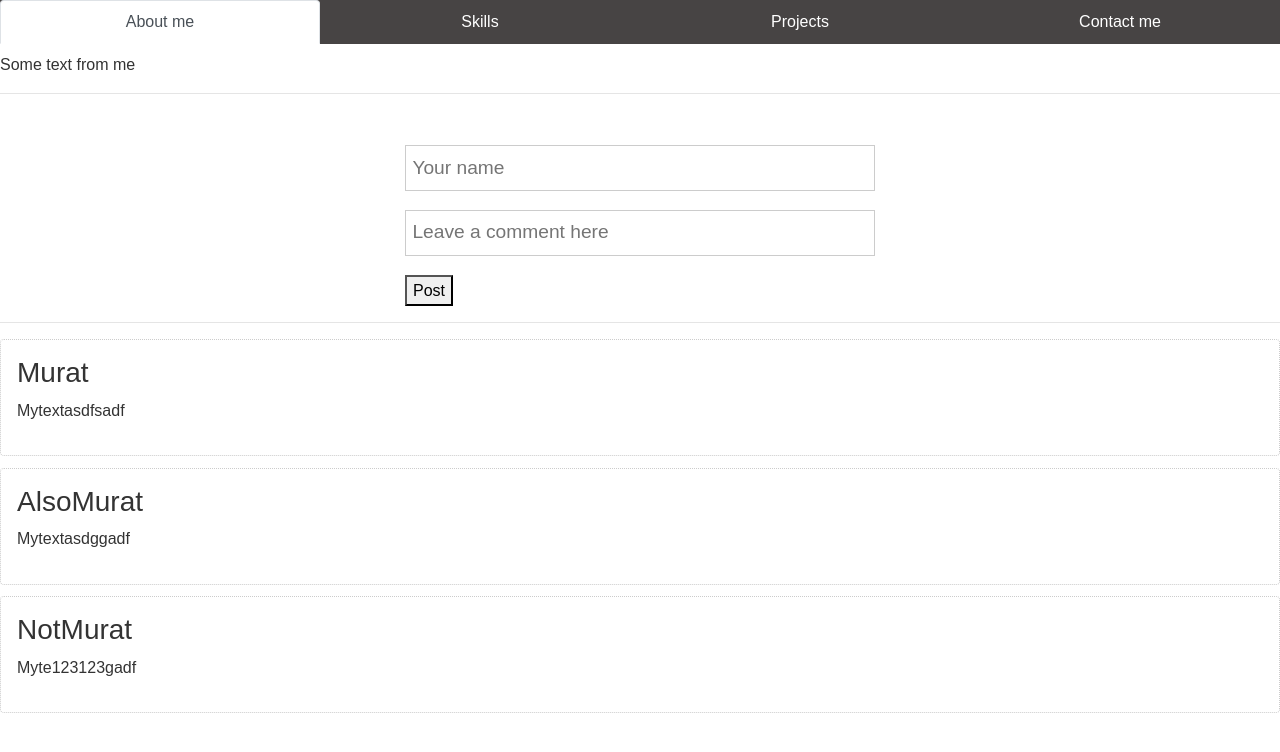
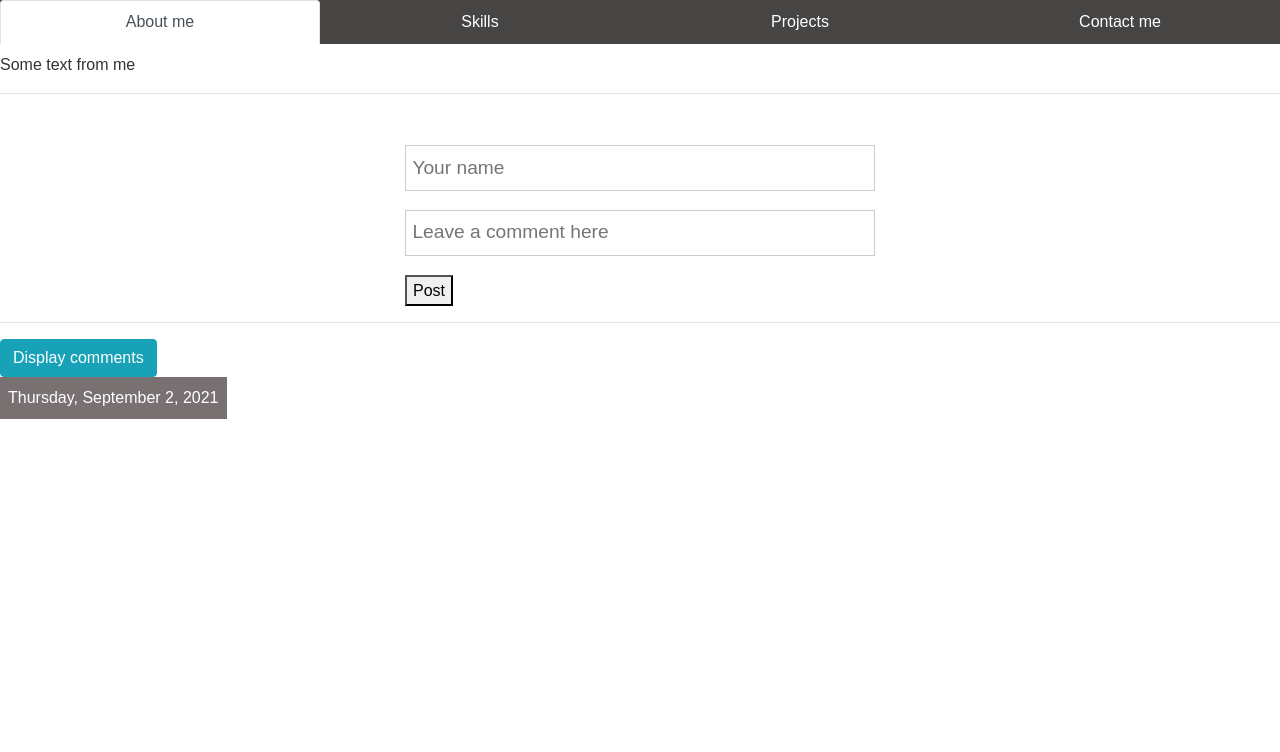
Before and after one commit to Forvide/CV-App, an Angular app: page / in a window 1280 px wide. Shown: the top 752 px of the page. Built offline with nearby package versions, Linux system fonts and the light colour scheme.

Commit message:
Hide button and date corner added

```diff
--- a/src/app/app.component.html
+++ b/src/app/app.component.html
@@ -7,8 +7,14 @@
 ></app-comment-form>
 
 <hr/>
-<app-comment-section
+
+<button class="btn btn-info" (click)="showCommentSection = !showCommentSection">Display comments</button>
+
+<div *appHideElement="showCommentSection">
+    <app-comment-section
     appStyle
     *ngFor="let comment of comments"
     [comment] = 'comment'
-></app-comment-section>
+    ></app-comment-section>
+</div>
+<div class="date">{{date | date:'fullDate'}}</div>
--- a/src/app/app.component.scss
+++ b/src/app/app.component.scss
@@ -0,0 +1,6 @@
+.date {
+    color: #fff;
+    padding: 0.5rem;
+    background-color: #797171;
+    max-width: fit-content;
+}
--- a/src/app/app.component.ts
+++ b/src/app/app.component.ts
@@ -13,7 +13,9 @@ export interface CommentInterface {
 })
 
 export class AppComponent {
+  date: Date = new Date();
   title = 'Amangeldy M CV';
+  showCommentSection: boolean = false;
 
   comments: CommentInterface[] = [
     {name: 'Murat', commentText: 'Mytextasdfsadf', id: 1},
--- a/src/app/app.module.ts
+++ b/src/app/app.module.ts
@@ -9,6 +9,7 @@ import { NavComponent } from './nav/nav.component';
 import { CommentSectionComponent } from './comment-section/comment-section.component';
 import { CommentFormComponent } from './comment-form/comment-form.component';
 import { StyleDirective } from './directives/style.directive';
+import { HideElementDirective } from './directives/hide-element.directive';
 
 
 @NgModule({
@@ -17,7 +18,8 @@ import { StyleDirective } from './directives/style.directive';
     NavComponent,
     CommentSectionComponent,
     CommentFormComponent,
-    StyleDirective
+    StyleDirective,
+    HideElementDirective
   ],
   imports: [
     BrowserModule,
--- /dev/null
+++ b/src/app/directives/hide-element.directive.ts
@@ -0,0 +1,19 @@
+import { Directive, Input, TemplateRef, ViewContainerRef } from '@angular/core';
+
+@Directive({
+  selector: '[appHideElement]'
+})
+export class HideElementDirective {
+  @Input('appHideElement') set hideElement(container) {
+    if (!container) {
+      this.viewContainer.clear();
+    }
+    else {
+      this.viewContainer.createEmbeddedView(this.templateRef)
+    }
+  }
+
+  constructor(private templateRef: TemplateRef<any>,
+              private viewContainer: ViewContainerRef) { }
+
+}
--- a/src/app/nav/nav.component.ts
+++ b/src/app/nav/nav.component.ts
@@ -7,6 +7,7 @@ import { Component, OnInit } from '@angular/core';
 })
 export class NavComponent implements OnInit {
 
+
   constructor() { }
 
   ngOnInit(): void {
```
Also changed, not shown: src/app/nav/nav.component.html (line endings or trailing spaces), src/app/nav/nav.component.scss (line endings or trailing spaces).
